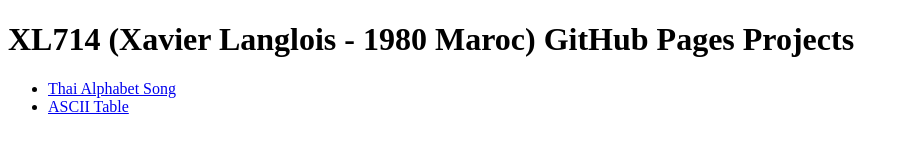
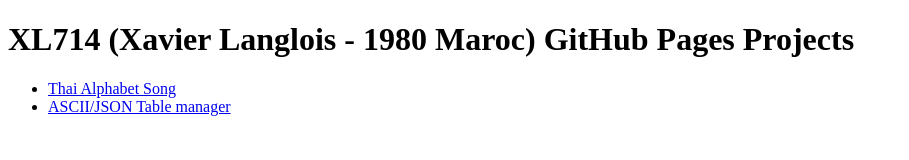
Before and after one commit to xl714/xl714.github.io, a plain HTML site: page index.html in a window 1280 px wide. Shown: the whole page, without its empty margins (0-909 px from the left). Drawn offline with Linux system fonts and the light colour scheme.

Commit message:
Update index.html

```diff
--- a/index.html
+++ b/index.html
@@ -8,7 +8,7 @@
   <h1>XL714 (Xavier Langlois - 1980 Maroc) GitHub Pages Projects</h1>
   <ul>
     <li><a href="https://xl714.github.io/thai-alphabet-song/">Thai Alphabet Song</a></li>
-    <li><a href="https://xl714.github.io/ascii-table/">ASCII Table</a></li>
+    <li><a href="https://xl714.github.io/ascii-table/">ASCII/JSON Table manager</a></li>
   </ul>
 </body>
 </html>
```
